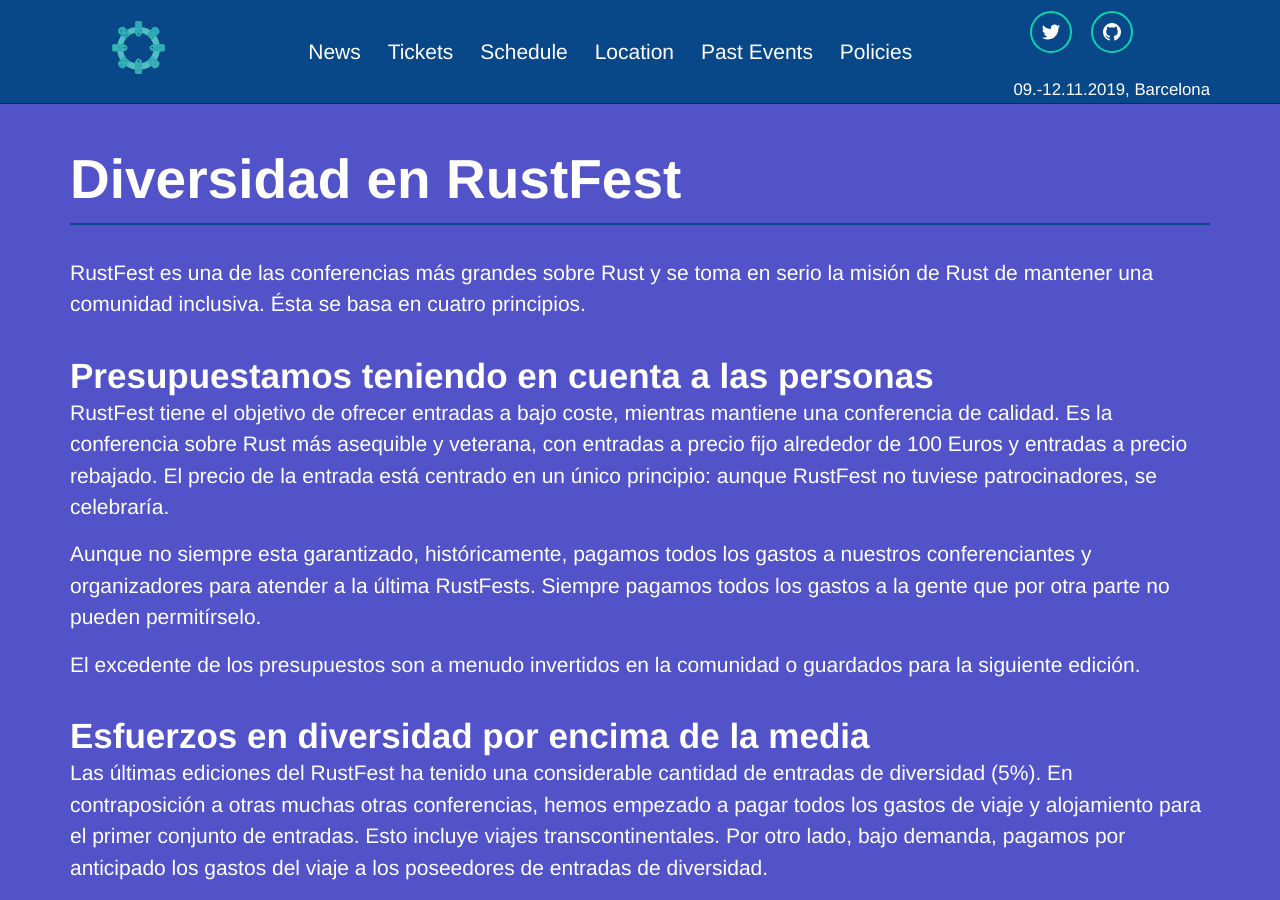
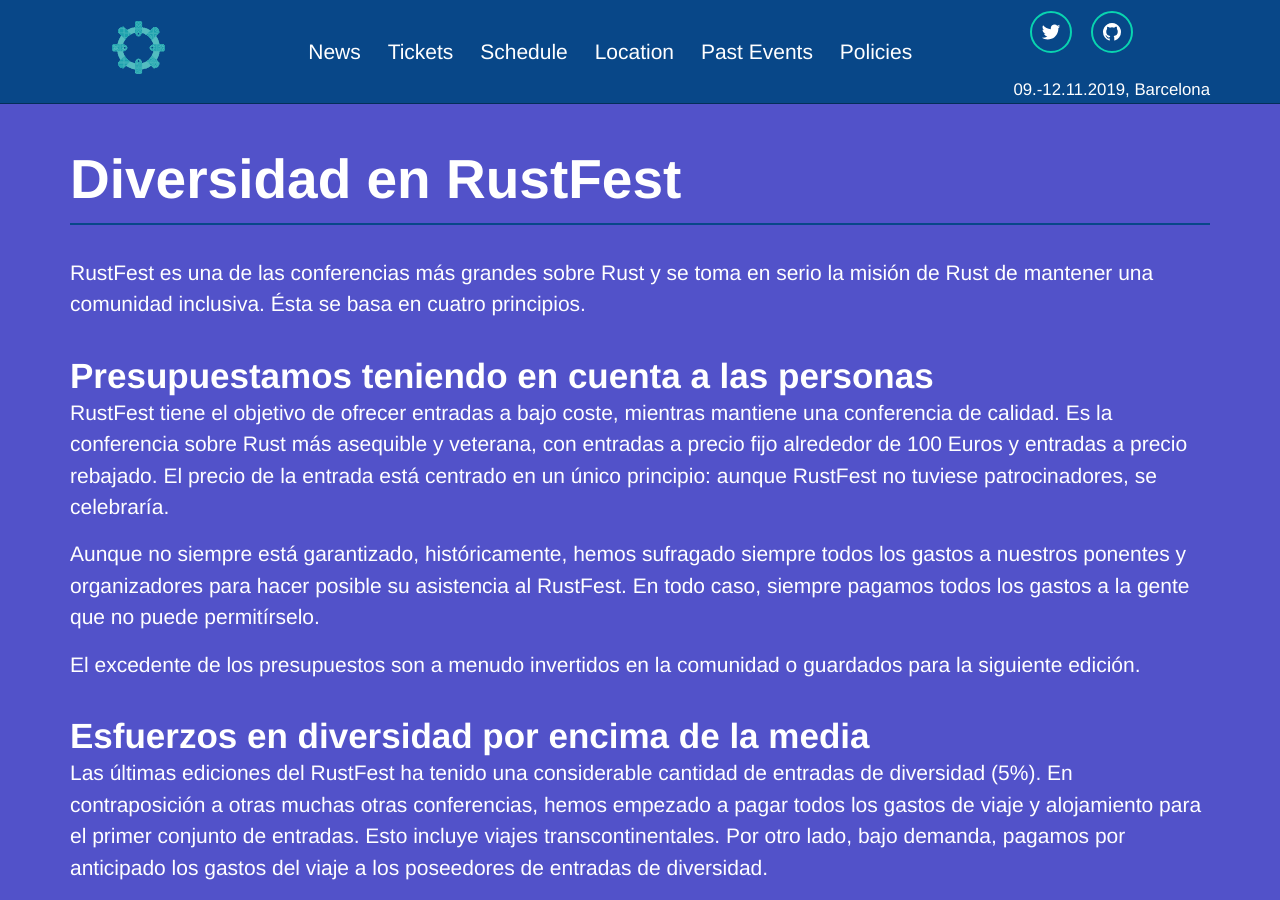
Before and after one commit to RustFestEU/barcelona.rustfest.eu, a Jekyll site: the page built from diversity.es.md, in a window 1280 px wide and 900 px high. Built offline with Jekyll 4.4.1, drawn with Linux system fonts in a browser that asks for light colours; nearby versions of some CDN libraries.

Commit message:
Update diversity.es.md
Co-Authored-By: Roberto Huertas <roberto.huertas@outlook.com>

```diff
--- a/diversity.es.md
+++ b/diversity.es.md
@@ -11,7 +11,7 @@
 
 RustFest tiene el objetivo de ofrecer entradas a bajo coste, mientras mantiene una conferencia de calidad. Es la conferencia sobre Rust más asequible y veterana, con entradas a precio fijo alrededor de 100 Euros y entradas a precio rebajado. El precio de la entrada está centrado en un único principio: aunque RustFest no tuviese patrocinadores, se celebraría.
 
-Aunque no siempre esta garantizado, históricamente, pagamos todos los gastos a nuestros conferenciantes y organizadores para atender a la última RustFests. Siempre pagamos todos los gastos a la gente que por otra parte no pueden permitírselo.
+Aunque no siempre está garantizado, históricamente, hemos sufragado siempre todos los gastos a nuestros ponentes y organizadores para hacer posible su asistencia al RustFest. En todo caso, siempre pagamos todos los gastos a la gente que no puede permitírselo.
 
 El excedente de los presupuestos son a menudo invertidos en la comunidad o guardados para la siguiente edición.
 
```
